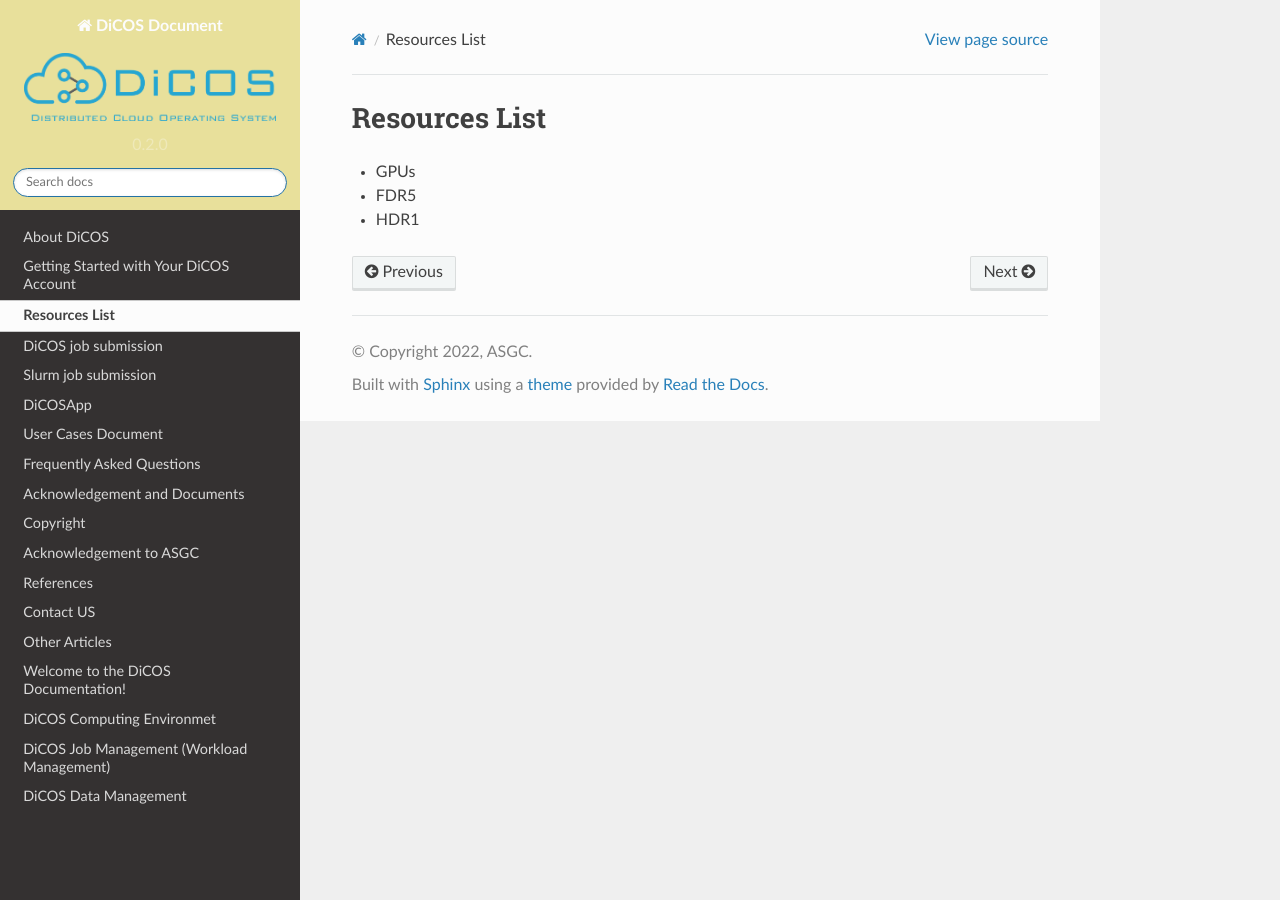
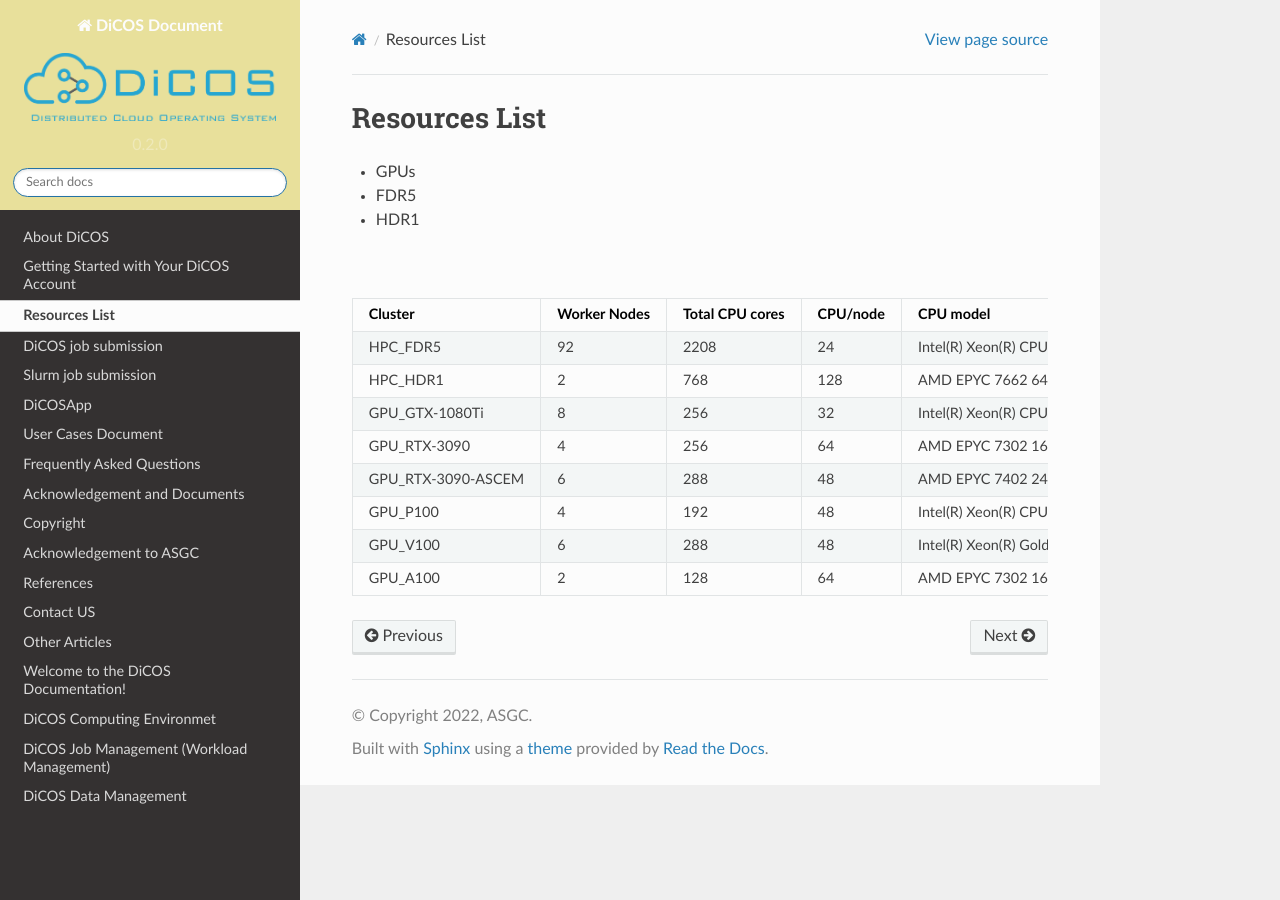
Before and after one commit to ASGCOPS/dicos_document, a Sphinx documentation site: the page built from docs/source/resource_list.rst, in a window 1280 px wide. Built offline with Sphinx 7.4.7 and the Read the Docs theme 2.0.0, drawn with Linux system fonts in a browser that asks for light colours; pages that are not in the unit, such as notebooks, are missing from menus.

Commit message:
Revise resource_list.rst

```diff
--- a/docs/source/about_dicos.rst
+++ b/docs/source/about_dicos.rst
@@ -1,6 +1,6 @@
+***************
 About DiCOS
-==============
-
+***************
 
 DiCOS is the operating system for the distributed Cloud environment, to provide scalable infrastructure, flexible platform as well as intelligent data and job tools for high performance scientific and generic computing purposes.
 
--- a/docs/source/dicos_account/apply_a_dicos_account.rst
+++ b/docs/source/dicos_account/apply_a_dicos_account.rst
@@ -8,10 +8,12 @@ Step 1: DiCOS Account Application
 
 .. image:: image/dicos_apply_account_main.jpg
 
+
 | Method | Who May Apply |
 |:------:|:-------------:|
 | Create New DiCOS account | Normal Users |
 | Sign up with Academia Sincia SSO | If you are Academia Sinica users with SSO access |
+
 
 Step 2: Personal information
 ^^^^^^^^^^^^^^^^^^^^^^^^^^^^^^^^^^^
--- a/docs/source/resource_list.rst
+++ b/docs/source/resource_list.rst
@@ -5,3 +5,106 @@ Resources List
 - GPUs
 - FDR5
 - HDR1
+
+.. list-table:: ASGC Resources
+   :header-rows: 1
+
+   * - Cluster
+     - Worker Nodes
+     - Total CPU cores
+     - CPU/node
+     - CPU model
+     - Memory/node
+     - Disk space/node
+     - Network
+     - GPU model
+     - GPU/node
+     - Note
+   * - HPC_FDR5
+     - 92
+     - 2208
+     - 24
+     - Intel(R) Xeon(R) CPU E5-2650 v4 @ 2.20GHz
+     - 125GB
+     - 2TB (System: 400GB)
+     - 10GbE
+     -
+     -
+     - Slurm
+   * - HPC_HDR1
+     - 2
+     - 768
+     - 128
+     - AMD EPYC 7662 64-Core Processor
+     - 1520GB
+     - 1TB (System: 20GB)
+     - 100GbE
+     -
+     -
+     - Slurm
+   * - GPU_GTX-1080Ti
+     - 8
+     - 256
+     - 32
+     - Intel(R) Xeon(R) CPU E5-2620 v4 @ 2.10GHz
+     - 768GB
+     - 1TB (System: 20GB)
+     - 10GbE
+     - GTX-1080Ti
+     - 8
+     - DiCOSApp
+   * - GPU_RTX-3090
+     - 4
+     - 256
+     - 64
+     - AMD EPYC 7302 16-Core Processor
+     - 1024GB
+     - 1TB (System: 20GB)
+     - 100GbE
+     - RTX-3090
+     - 8
+     - DiCOSApp
+   * - GPU_RTX-3090-ASCEM
+     - 6
+     - 288
+     - 48
+     - AMD EPYC 7402 24-Core Processor
+     - 512GB
+     - 500GB (System: 20GB)
+     - 100GbE
+     - RTX-3090
+     - 4
+     - DiCOSApp
+   * - GPU_P100
+     - 4
+     - 192
+     - 48
+     - Intel(R) Xeon(R) CPU E5-2650 v4 @ 2.20GHz
+     - 512GB
+     - 1TB (System: 20GB)
+     - 10GbE
+     - P100
+     - 4
+     - DiCOSApp
+   * - GPU_V100
+     - 6
+     - 288
+     - 48
+     - Intel(R) Xeon(R) Gold 6126 CPU @ 2.60GHz
+     - 768GB
+     - 1TB (System: 20GB)
+     - 10GbE
+     - V100
+     - 8
+     - DiCOSApp, DiCOS job submit
+   * - GPU_A100
+     - 2
+     - 128
+     - 64
+     - AMD EPYC 7302 16-Core Processor
+     - 1024GB
+     - 1TB (System: 20GB)
+     - 100GbE
+     - A100
+     - 8
+     - DiCOSApp
```
